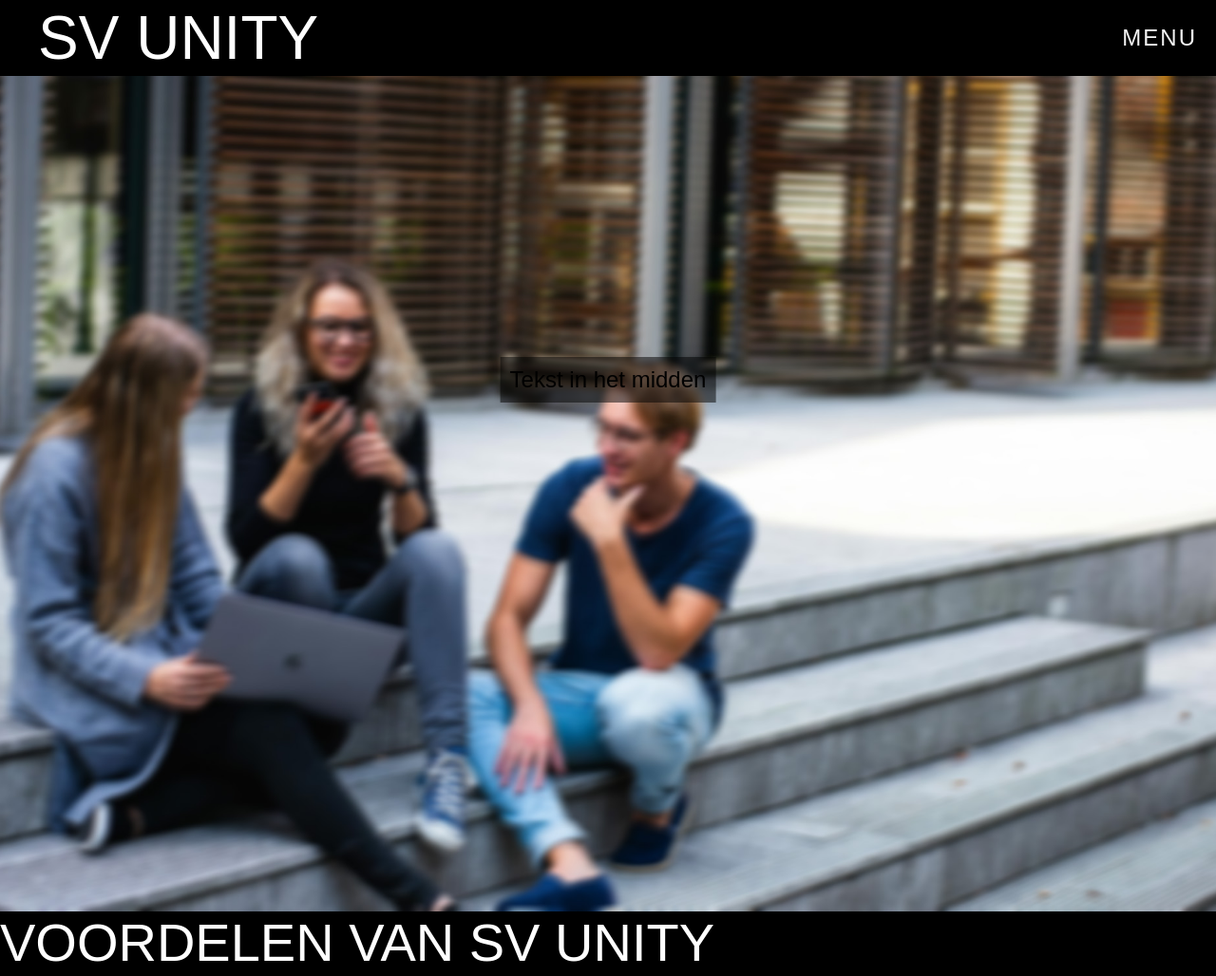
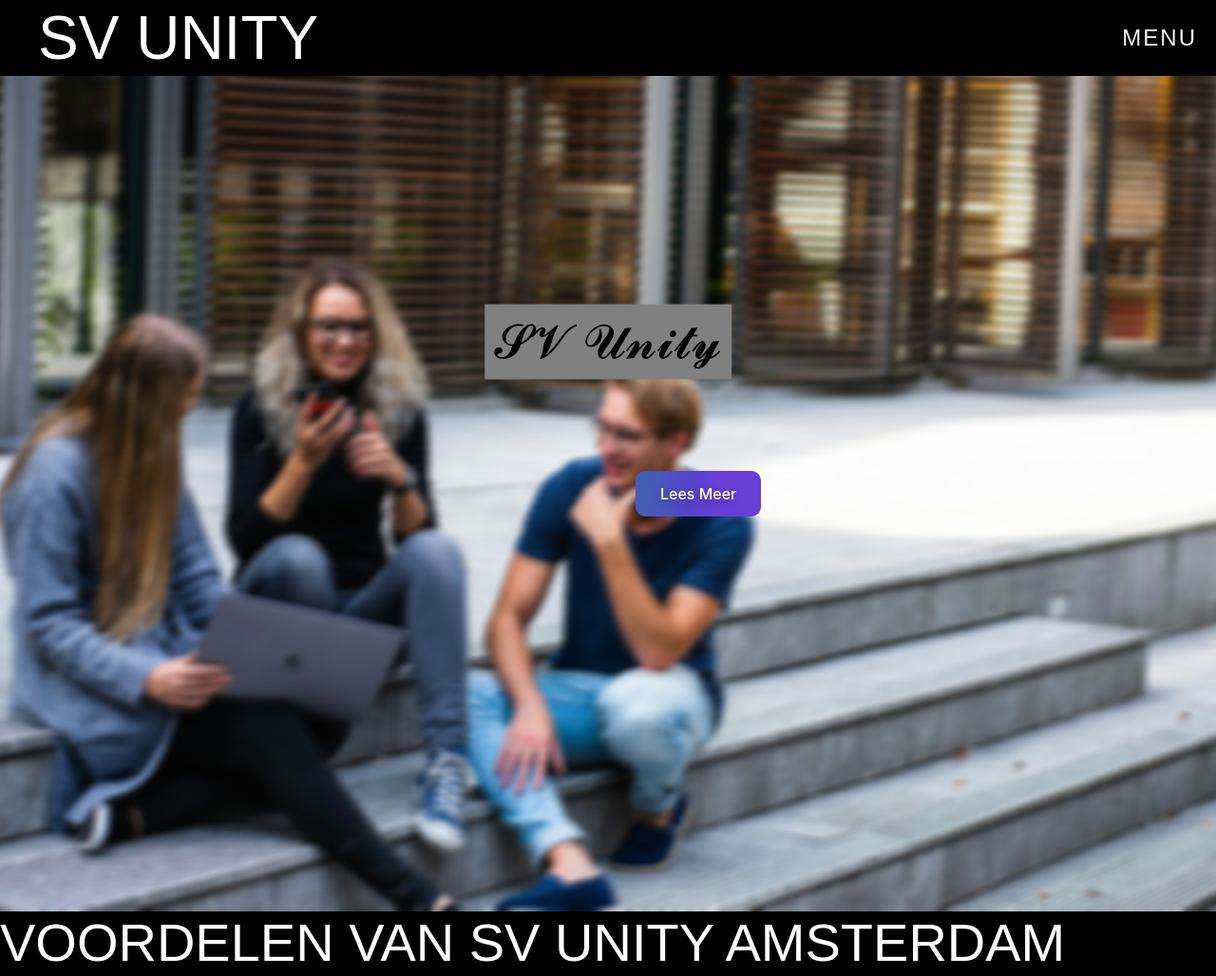
Before and after one commit to MA37596/SV-Unity, a plain HTML site: page landingspage/index.html in a window 1280 px wide. Shown: the top 1028 px of the page at 95% size. Drawn offline with nearby package versions, Linux system fonts and the light colour scheme.

Commit message:
nieuwebestanden

```diff
--- a/landingspage/css/style.css
+++ b/landingspage/css/style.css
@@ -159,10 +159,49 @@ body {
 
 .text-overlay {
     position: absolute;
-    top: 50%;
+    top: 45%;
     left: 50%;
     transform: translate(-50%, -50%);
-    font-size: 24px;
-    background-color: rgba(0, 0, 0, 0.5);
+    font-size: 50px;
+    color: black;
     padding: 10px;
+    background-color: grey;
 }
+
+
+
+.buttontwee{
+  background-image: linear-gradient(92.88deg, #455EB5 9.16%, #5643CC 43.89%, #673FD7 64.72%);
+  border-radius: 10px;
+  border-style: none;
+  box-sizing: border-box;
+  color: #FFFFFF;
+  cursor: pointer;
+  flex-shrink: 0;
+  font-family: "Inter UI","SF Pro Display",-apple-system,BlinkMacSystemFont,"Segoe UI",Roboto,Oxygen,Ubuntu,Cantarell,"Open Sans","Helvetica Neue",sans-serif;
+  font-size: 16px;
+  font-weight: 500;
+  height: 3rem;
+  padding: 0 1.6rem;
+  text-align: center;
+  text-shadow: rgba(0, 0, 0, 0.25) 0 3px 8px;
+  transition: all .5s;
+  user-select: none;
+  -webkit-user-select: none;
+  touch-action: manipulation;
+  transform: 3;
+  margin-left: 9rem;
+  margin-top: 60rem;
+  z-index: 1;
+}
+
+.buttontwee:hover {
+    transform: scale(1.05);
+    box-shadow: 0 4px 15px rgba(0, 0, 0, 0.3);
+  }
+
+@media (min-width: 768px) {
+  .button-36 {
+    padding: 0 2.6rem;
+  }
+}
--- a/landingspage/index.html
+++ b/landingspage/index.html
@@ -2,23 +2,23 @@
 <html lang="nl">
 
 <head>
-    <meta name="description" content="Free Web tutorials">
+    <meta name="description" content="Studentenvereniging">
     <meta name="keywords" content="Studentenvereniging,MBO,Amsterdam,Opleidingen,Studentenactiviteiten.">
     <meta name="author" content="Rayan Aghmer">
     <meta charset="UTF-8">
     <meta name="viewport" content="width=device-width, initial-scale=1.0">
     <title>SV Unity</title>
     <link rel="stylesheet" href="css/style.css">
-    <script src="script.js" defer></script>
+    <script src="script.js"></script>
 </head>
 
 <body id="js--body">
     <header class="header">
         <h1 class="headerTitle">SV Unity</h1>
+        <button class="buttontwee">Lees Meer</button>
         <button id="js--menu" class="headerButton"></button>
         <button id="js--menu" class="headerButton">Menu</button>
     </header>
-
     <nav id="js--nav" class="mainNavigation">
         <ul class="mainNavigationList">
             <li class="mainNavigationListItem"><a href="index.html">Home</a></li>
@@ -32,29 +32,30 @@
     <main>
         <figure class="bigfigure">
             <img src="fotos/pexels-buro-millennial-636760-1438072.jpg">
-            <div class="text-overlay">Tekst in het midden</div>
+            <div class="text-overlay">𝓢𝓥 𝓤𝓷𝓲𝓽𝔂</div>
         </figure>
         <section class="Collections">
-            <h2 class="collectionsTitle">Voordelen Van SV Unity</h2>
+            <h2 class="collectionsTitle">Voordelen Van SV Unity Amsterdam</h2>
             <ul>
                 <ul class="collectionsList">
                     <li class="collectionsListItem">
-                        <img src="">
+                        <img src="/SV-Unity/landingspage/fotos/amsterdam2.webp">
+
                     </li>
                     <li class="collectionsListItem">
-                       <img src="">
+                       <img src="/SV-Unity/landingspage/fotos/media-college-1.jpg" alt="Lorem ipsum dolor sit amet, consectetur adipiscing elit, sed do eiusmod tempor incididunt ut labore et dolore magna aliqua.">
                     </li>
                     <li class="collectionsListItem">
-                        <img src="">
+                        <img src="/SV-Unity/landingspage/fotos/erasmusnetwork.jpg" alt="Lorem ipsum dolor sit amet, consectetur adipiscing elit, sed do eiusmod tempor incididunt ut labore et dolore magna aliqua.">
                     </li>
                     <li class="collectionsListItem">
-                        <img src="/landingspage/fotos/pexels-pixabay-159775.jpg">
+                        <img src="/SV-Unity/landingspage/fotos/pexels-pixabay-159775.jpg" alt="Lorem ipsum dolor sit amet, consectetur adipiscing elit, sed do eiusmod tempor incididunt ut labore et dolore magna aliqua.">
                     </li>
                     <li class="collectionsListItem">
-                        <img src="/landingspage/fotos/pexels-apasaric-2078008.jpg">
+                        <img src="/SV-Unity/landingspage/fotos/pexels-apasaric-2078008.jpg" alt="Lorem ipsum dolor sit amet, consectetur adipiscing elit, sed do eiusmod tempor incididunt ut labore et dolore magna aliqua.">
                     </li>
                     <li class="collectionsListItem">
-                        <img src="/landingspage/fotos/amsterdam8.webp">
+                        <img src="/SV-Unity/landingspage/fotos/amsterdam8.webp" alt="Lorem ipsum dolor sit amet, consectetur adipiscing elit, sed do eiusmod tempor incididunt ut labore et dolore magna aliqua.">
                     </li>
             </ul>
         </section>
@@ -64,10 +65,15 @@
         </section>
     </main>
 </body>
+<footer>
+
+</footer>
 </div>
 <script src="https://cdnjs.cloudflare.com/ajax/libs/jquery/3.2.1/jquery.min.js"></script>
 <script src="https://cdnjs.cloudflare.com/ajax/libs/twitter-bootstrap/4.1.3/js/bootstrap.bundle.min.js"></script>
 </body>
+
+
 
 
 <script>
```
Also changed, not shown: landingspage/fotos/erasmusnetwork.jpg (added), landingspage/fotos/images.jpg (added), landingspage/fotos/media-college-1.jpg (added), landingspage/fotos/mediacollege amsterdam.jpg (added), 1 other file.
